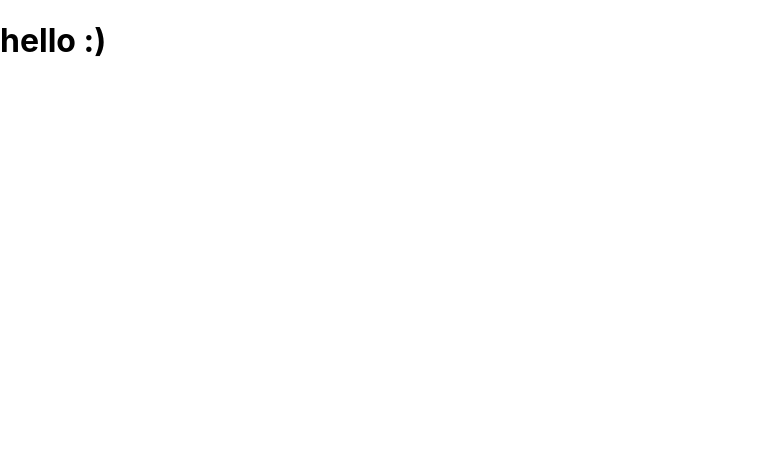
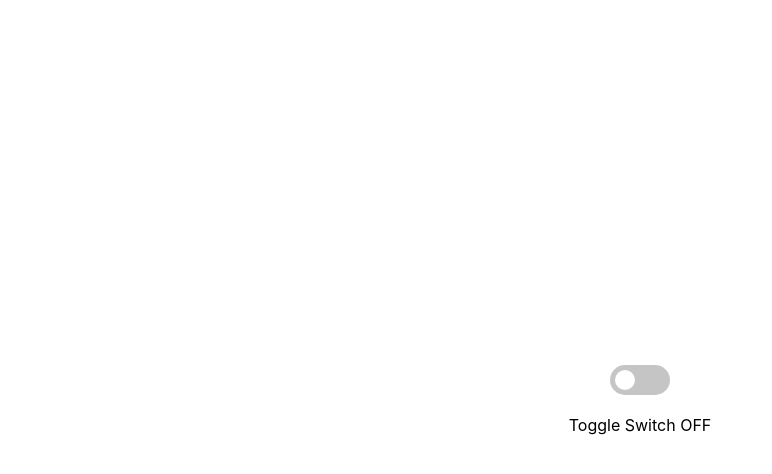
Before and after one commit to MyungWanPark/wanted_pre_onboarding, a React (Create React App) app in the folder custom-component/: page / in a window 1280 px wide. Shown: the top 474 px of the page, without its empty margins (0-772 px from the left). Built offline with nearby package versions, Linux system fonts and the light colour scheme.

Commit message:
implement toggle

```diff
--- a/custom-component/package.json
+++ b/custom-component/package.json
@@ -9,6 +9,7 @@
     "react": "^17.0.2",
     "react-dom": "^17.0.2",
     "react-scripts": "5.0.0",
+    "styled-components": "^5.3.3",
     "web-vitals": "^2.1.4"
   },
   "scripts": {
--- a/custom-component/src/App.js
+++ b/custom-component/src/App.js
@@ -1,7 +1,9 @@
 import "./App.css";
+import Memo from "./component/memo";
+import Toggle from "./component/toggle";
 
 function App() {
-  return <h1>hello :) </h1>;
+  return <Toggle />;
 }
 
 export default App;
--- /dev/null
+++ b/custom-component/src/component/memo.jsx
@@ -0,0 +1,69 @@
+import { useState } from "react";
+import styled from "styled-components";
+
+const ToggleContainer = styled.div`
+  position: relative;
+  margin-top: 8rem;
+  left: 47%;
+  cursor: pointer;
+
+  > .toggle-container {
+    width: 50px;
+    height: 24px;
+    border-radius: 30px;
+
+    /* background-position: right; */
+    background: linear-gradient(to left, darkgrey 50%, blue 50%) right;
+    background-size: 200%;
+    transition: 1s;
+    &.toggle--checked {
+      /* background-position: left; */
+      background: linear-gradient(to right, blue 50%, darkgrey 50%) left;
+      background-size: 200%;
+      transition: 1s;
+    }
+  }
+
+  > .toggle-circle {
+    position: absolute;
+    top: 1px;
+    left: 1px;
+    width: 22px;
+    height: 22px;
+    border-radius: 50%;
+    background-color: #ffffff;
+    transition: 1s;
+    &.toggle--checked {
+      left: 27px;
+      transition: 1s;
+    }
+  }
+`;
+
+const Desc = styled.div`
+  display: flex;
+  justify-content: center;
+  margin-top: 0.5rem;
+`;
+
+const Memo = () => {
+  const [isOn, setisOn] = useState(false);
+
+  const toggleHandler = () => {
+    setisOn(!isOn);
+  };
+
+  return (
+    <>
+      <ToggleContainer onClick={toggleHandler}>
+        <div className={`toggle-container ${isOn ? "toggle--checked" : ""}`} />
+        <div className={`toggle-circle ${isOn ? "toggle--checked" : ""}`} />
+      </ToggleContainer>
+      <Desc>
+        <div>Toggle Switch {isOn ? "ON" : "OFF"}</div>
+      </Desc>
+    </>
+  );
+};
+
+export default Memo;
--- /dev/null
+++ b/custom-component/src/component/toggle.jsx
@@ -0,0 +1,73 @@
+import React, { useState } from "react";
+import styled from "styled-components";
+
+const Container = styled.div`
+  width: 100vw;
+  height: 100vh;
+  display: flex;
+  flex-direction: column;
+  justify-content: center;
+  align-items: center;
+  background-color: white;
+
+  > .toggle-container {
+    position: relative;
+    background: linear-gradient(to right, RGB(76, 17, 209) 50%, #c5c5c5 50%)
+      right;
+    background-size: 200%;
+    transition: 300ms;
+    width: 60px;
+    height: 30px;
+    border-radius: 15px;
+
+    &.color-on {
+      background: linear-gradient(to right, RGB(76, 17, 209) 50%, #c5c5c5 50%)
+        left;
+      background-size: 200%;
+      transition: 300ms;
+    }
+
+    > .toggle-btn {
+      position: absolute;
+      background-color: white;
+      width: 20px;
+      height: 20px;
+      z-index: 1;
+      border-radius: 50%;
+      margin: 5px;
+      transform: translateX(0px);
+      transition: all 300ms linear;
+    }
+
+    > .toggle-btn.btn-on {
+      transform: translateX(30px);
+      transition: all 300ms linear;
+    }
+  }
+  > .notification {
+    margin-top: 20px;
+  }
+`;
+
+const Toggle = (props) => {
+  const [isOn, setisOn] = useState(false);
+
+  const isOnHandler = () => {
+    setisOn(!isOn);
+  };
+
+  return (
+    <Container>
+      <div
+        className={`toggle-container ${isOn ? "color-on" : ""}`}
+        onClick={isOnHandler}
+      >
+        {/* <div className={`toggle-color ${isOn ? "color-on" : ""}`}></div> */}
+        <div className={`toggle-btn ${isOn ? "btn-on" : ""}`}></div>
+      </div>
+      <div className="notification">Toggle Switch {isOn ? "ON" : "OFF"}</div>
+    </Container>
+  );
+};
+
+export default Toggle;
--- a/custom-component/src/index.css
+++ b/custom-component/src/index.css
@@ -1,13 +1,17 @@
 body {
   margin: 0;
-  font-family: -apple-system, BlinkMacSystemFont, 'Segoe UI', 'Roboto', 'Oxygen',
-    'Ubuntu', 'Cantarell', 'Fira Sans', 'Droid Sans', 'Helvetica Neue',
+  font-family: -apple-system, BlinkMacSystemFont, "Segoe UI", "Roboto", "Oxygen",
+    "Ubuntu", "Cantarell", "Fira Sans", "Droid Sans", "Helvetica Neue",
     sans-serif;
   -webkit-font-smoothing: antialiased;
   -moz-osx-font-smoothing: grayscale;
 }
 
 code {
-  font-family: source-code-pro, Menlo, Monaco, Consolas, 'Courier New',
+  font-family: source-code-pro, Menlo, Monaco, Consolas, "Courier New",
     monospace;
 }
+
+* {
+  box-sizing: border-box;
+}
```
Also changed, not shown: custom-component/src/component/memo2.jsx (added, +46 -0 lines), custom-component/src/component/autoComplete.jsx (added), custom-component/src/component/clickToEdit.jsx (added), custom-component/src/component/modal.jsx (added), custom-component/src/component/tab.jsx (added), custom-component/src/component/tag.jsx (added), 1 other file (tests, documents, lock files or other folders).
